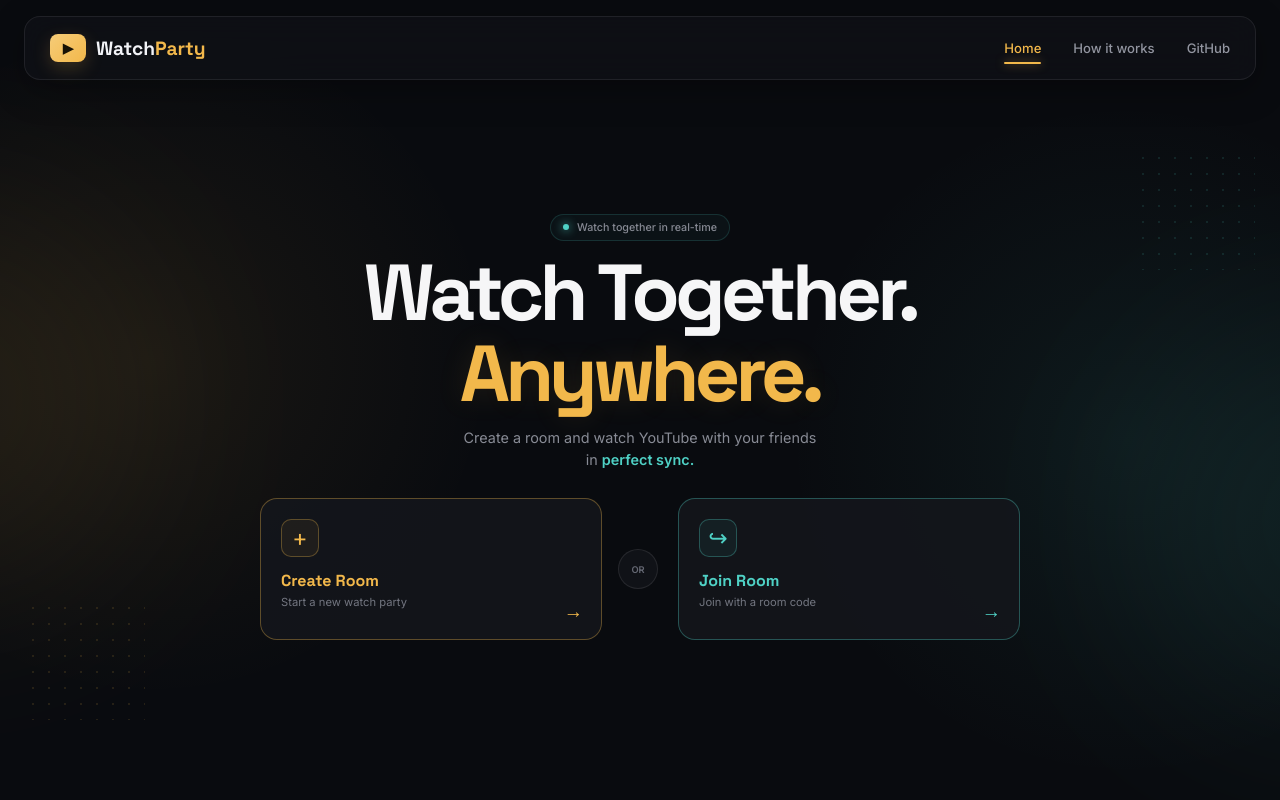
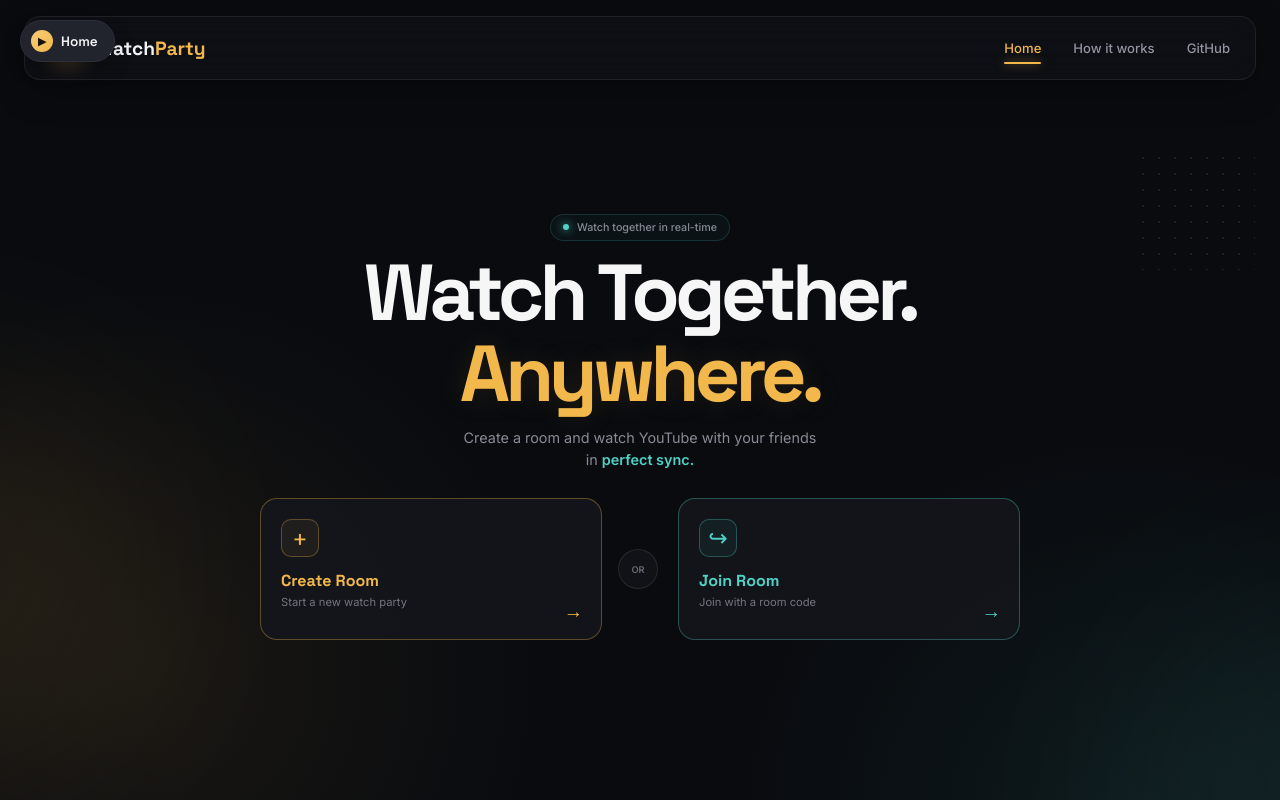
Before and after one commit to annnikett/Yt-watch-party, a React (Vite) app in the folder client/: page / in a window 1280 px wide. Shown: the top 800 px of the page. Built offline with nearby package versions, Linux system fonts and the light colour scheme; no server answers.

Commit message:
home change

```diff
--- a/client/src/pages/Home.jsx
+++ b/client/src/pages/Home.jsx
@@ -1,4 +1,4 @@
-import { useState } from "react";
+import { useState, useEffect } from "react";
 import { useNavigate, useSearchParams } from "react-router-dom";
 import { SERVER_URL } from "../socket.js";
 
@@ -18,6 +18,29 @@ export default function Home() {
 
   const [busy, setBusy] = useState(false);
   const [error, setError] = useState("");
+
+  const [showHomeBtn, setShowHomeBtn] = useState(false);
+
+  // ============================================
+  // SHOW FLOATING HOME BUTTON ONLY WHEN
+  // "HOW IT WORKS" SECTION IS IN VIEW
+  // ============================================
+
+  useEffect(() => {
+    const section = document.getElementById("how-it-works");
+    if (!section) return;
+
+    const observer = new IntersectionObserver(
+      ([entry]) => {
+        setShowHomeBtn(entry.isIntersecting);
+      },
+      { threshold: 0.15 }
+    );
+
+    observer.observe(section);
+
+    return () => observer.disconnect();
+  }, []);
 
   const saveUsername = (name) => {
     localStorage.setItem("wp_username", name);
@@ -100,6 +123,37 @@ export default function Home() {
     <div className="home-page">
 
       {/* ============================================
+          FLOATING HOME BUTTON
+          Only visible while "How it works" is in view
+      ============================================ */}
+
+      {showHomeBtn && (
+
+        <button
+          type="button"
+          className="floating-home-btn"
+          onClick={() => {
+            setView("choice");
+            setError("");
+
+            const homeSection = document.getElementById("home");
+
+            if (homeSection) {
+              homeSection.scrollIntoView({
+                behavior: "smooth",
+                block: "start",
+              });
+            }
+          }}
+        >
+          <span className="floating-home-icon">▶</span>
+          Home
+        </button>
+
+      )}
+
+
+      {/* ============================================
           BACKGROUND
       ============================================ */}
 
@@ -124,10 +178,14 @@ export default function Home() {
             setView("choice");
             setError("");
 
-            window.scrollTo({
-              top: 0,
-              behavior: "smooth",
-            });
+            const homeSection = document.getElementById("home");
+
+            if (homeSection) {
+              homeSection.scrollIntoView({
+                behavior: "smooth",
+                block: "start",
+              });
+            }
           }}
         >
 
--- a/client/src/styles.css
+++ b/client/src/styles.css
@@ -756,9 +756,8 @@ button, input { font-family: inherit; }
 
 .home-page {
   min-height: 100vh;
-  height: 100vh;
-
-  overflow: hidden;
+
+  overflow-x: hidden;
 
   position: relative;
 
@@ -1828,11 +1827,7 @@ button, input { font-family: inherit; }
 @media (max-width: 800px) {
 
   .home-page {
-    height: auto;
-
     min-height: 100vh;
-
-    overflow-y: auto;
   }
 
   .home-navbar {
@@ -1937,6 +1932,89 @@ button, input { font-family: inherit; }
     display: none;
   }
 }
+/* =====================================================
+   FLOATING HOME BUTTON
+   ===================================================== */
+
+.floating-home-btn {
+  position: fixed;
+  top: 20px;
+  left: 20px;
+  z-index: 999;
+
+  display: flex;
+  align-items: center;
+  gap: 8px;
+
+  padding: 9px 16px 9px 10px;
+
+  background: var(--panel-raised);
+  border: 1px solid var(--border);
+  border-radius: 999px;
+
+  font-family: var(--font-display);
+  font-size: 0.85rem;
+  font-weight: 600;
+  color: var(--text);
+
+  cursor: pointer;
+
+  box-shadow: var(--shadow-md);
+
+  animation: floatingHomeFadeIn 0.25s ease;
+
+  transition: background 0.2s ease, border-color 0.2s ease, transform 0.2s ease;
+}
+
+@keyframes floatingHomeFadeIn {
+  from {
+    opacity: 0;
+    transform: translateY(-6px);
+  }
+  to {
+    opacity: 1;
+    transform: translateY(0);
+  }
+}
+
+.floating-home-btn:hover {
+  background: var(--panel-hover);
+  border-color: var(--gold-dim);
+  transform: translateY(-1px);
+}
+
+.floating-home-icon {
+  display: flex;
+  align-items: center;
+  justify-content: center;
+
+  width: 22px;
+  height: 22px;
+
+  border-radius: 50%;
+
+  background: linear-gradient(135deg, #f6cc78, #f2b84b);
+  color: #171205;
+
+  font-size: 0.65rem;
+}
+
+@media (max-width: 640px) {
+  .floating-home-btn {
+    top: 14px;
+    left: 14px;
+
+    font-size: 0.75rem;
+    padding: 7px 14px 7px 8px;
+  }
+
+  .floating-home-icon {
+    width: 20px;
+    height: 20px;
+  }
+}
+
+
 /* =====================================================
    HOW IT WORKS
    ===================================================== */
```
